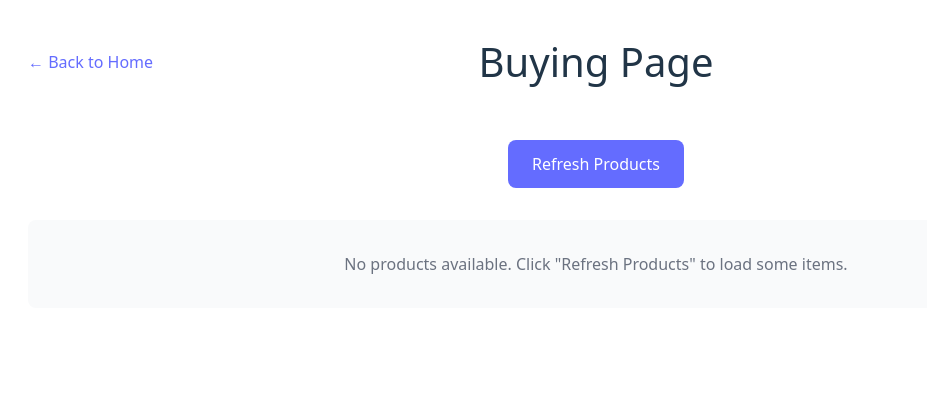
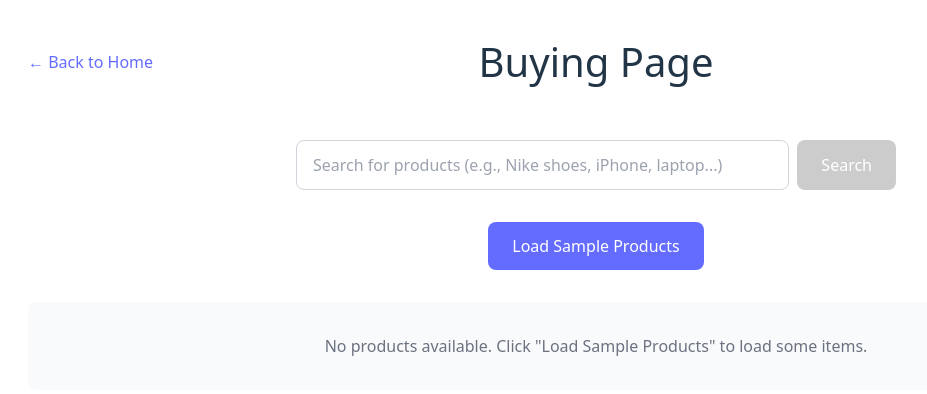
Before and after one commit to j-chen005/buy-sell-helper, a SvelteKit app: page /buying in a window 1280 px wide. Shown: the top 394 px of the page, without its empty margins (44-971 px from the left). Built offline with nearby package versions, Linux system fonts and the light colour scheme.

Commit message:
get open ai api calls to work and display

```diff
--- a/src/lib/env.js
+++ b/src/lib/env.js
@@ -7,7 +7,7 @@ export const env = {
   // API Configuration
   RAPID_API_HOST: import.meta.env.VITE_RAPID_API_HOST || '',
   RAPID_API_KEY: import.meta.env.VITE_RAPID_API_KEY || '',
-  OPENAI_API_KEY: import.meta.env.VITE_OPENAI_KEY || '',
+  OPENAI_API_KEY: import.meta.env.VITE_OPEN_AI_KEY || '',
 
   // Feature Flags
   ENABLE_DEBUG_MODE: import.meta.env.VITE_ENABLE_DEBUG_MODE === 'true',
--- a/src/routes/api/openAI/buy/+server.ts
+++ b/src/routes/api/openAI/buy/+server.ts
@@ -44,7 +44,7 @@ export async function POST({ request }: RequestEvent) {
     ];
 
     const completion = await openai.chat.completions.create({
-      model: 'gpt-4',
+      model: 'gpt-4.1',
       messages: messages,
       temperature: 0.7,
       max_tokens: 1000,
--- a/src/routes/api/rapidApi/+server.ts
+++ b/src/routes/api/rapidApi/+server.ts
@@ -16,14 +16,11 @@ interface Product {
     product_title: string;
     product_description: string;
     product_photos: string[];
-    prices: {
-        current_price: number;
-        original_price?: number;
-        typical_price_range?: string;
-        on_sale?: boolean;
-        percent_off?: number;
-    };
-    offer_page_url?: string;
+    product_attributes: any;
+    store_name: string;
+    offer_url: string;
+    price: string;
+    typical_price_range: any[];
 }
 
 interface SearchResponse {
@@ -87,25 +84,25 @@ async function searchProducts(query: string, options: SearchOptions = {}): Promi
         const data = await response.json();
 
         if (data.status === "OK" && data.data && data.data.products) {
-            const filteredProducts: Product[] = data.data.products.map((product: any) => {
-                return {
-                    product_title: product.product_title,
-                    product_description: product.product_description,
-                    product_photos: product.product_photos,
-                    prices: {
-                        current_price: product.offer?.price,
-                        original_price: product.offer?.original_price,
-                        typical_price_range: product.typical_price_range,
-                        on_sale: product.offer?.on_sale,
-                        percent_off: product.offer?.percent_off
-                    },
-                    offer_page_url: product.offer?.offer_page_url
+            // Parse the response according to the specified format
+            const new_data = [];
+            for (const product of data.data.products) {
+                const new_product = {
+                    "product_title": product.product_title || "",
+                    "product_description": product.product_description || "",
+                    "product_photos": product.product_photos || [],
+                    "product_attributes": product.product_attributes || {},
+                    "store_name": product.offer?.store_name || "",
+                    "offer_url": product.offer?.offer_page_url || "",
+                    "price": product.offer?.price || "",
+                    "typical_price_range": product.typical_price_range || []
                 };
-            });
+                new_data.push(new_product);
+            }
 
             return {
                 status: data.status,
-                filtered_products: filteredProducts,
+                filtered_products: new_data,
                 total_results: data.data.total_results || 0
             };
         } else {
--- a/src/routes/buying/+page.svelte
+++ b/src/routes/buying/+page.svelte
@@ -2,24 +2,71 @@
 	import { onMount } from 'svelte';
 
 	let products = [];
+	let aiRecommendations = null;
 	let loading = false;
+	let aiLoading = false;
 	let error = null;
+	let searchQuery = '';
 
-	async function fetchProducts() {
+	async function fetchProducts(query = '') {
 		loading = true;
 		error = null;
+		aiRecommendations = null;
 
 		try {
-			const response = await fetch('/api/rapidApi?q=Nike%20shoes');
+			// Use the provided query or default to a sample search
+			const searchTerm = query || 'Nike shoes';
+			const encodedQuery = encodeURIComponent(searchTerm);
+			const response = await fetch(`/api/rapidApi?q=${encodedQuery}`);
 			if (!response.ok) {
 				throw new Error(`HTTP error! status: ${response.status}`);
 			}
 			const result = await response.json();
 			products = result.filtered_products;
+
+			// Call OpenAI API with the parsed products
+			await getAIRecommendations(products);
 		} catch (err) {
 			error = err.message;
 		} finally {
 			loading = false;
+		}
+	}
+
+	async function getAIRecommendations(productList) {
+		aiLoading = true;
+		try {
+			const response = await fetch('/api/openAI/buy', {
+				method: 'POST',
+				headers: {
+					'Content-Type': 'application/json',
+				},
+				body: JSON.stringify({ productList })
+			});
+
+			if (!response.ok) {
+				throw new Error(`HTTP error! status: ${response.status}`);
+			}
+
+			const result = await response.json();
+			aiRecommendations = result.response;
+		} catch (err) {
+			console.error('AI recommendation error:', err);
+			// Don't set error here as it's not critical for the main functionality
+		} finally {
+			aiLoading = false;
+		}
+	}
+
+	function handleSearch() {
+		if (searchQuery.trim()) {
+			fetchProducts(searchQuery.trim());
+		}
+	}
+
+	function handleKeyPress(event) {
+		if (event.key === 'Enter') {
+			handleSearch();
 		}
 	}
 
@@ -37,9 +84,29 @@
 		</header>
 
 		<div class="content">
+			<div class="search-section">
+				<div class="search-container">
+					<input
+						type="text"
+						bind:value={searchQuery}
+						on:keypress={handleKeyPress}
+						placeholder="Search for products (e.g., Nike shoes, iPhone, laptop...)"
+						class="search-input"
+						disabled={loading}
+					/>
+					<button
+						on:click={handleSearch}
+						disabled={loading || !searchQuery.trim()}
+						class="search-button"
+					>
+						{loading ? 'Searching...' : 'Search'}
+					</button>
+				</div>
+			</div>
+
 			<div class="api-section">
-				<button on:click={fetchProducts} disabled={loading} class="fetch-button">
-					{loading ? 'Loading...' : 'Refresh Products'}
+				<button on:click={() => fetchProducts()} disabled={loading} class="fetch-button">
+					{loading ? 'Loading...' : 'Load Sample Products'}
 				</button>
 			</div>
 
@@ -52,19 +119,40 @@
 					<p>Error: {error}</p>
 				</div>
 			{:else if products.length > 0}
+				<!-- AI Recommendations Section -->
+				{#if aiLoading}
+					<div class="ai-loading">
+						<p>🤖 Getting AI recommendations...</p>
+					</div>
+				{:else if aiRecommendations}
+					<div class="ai-recommendations">
+						<h2>🤖 AI Buying Recommendations</h2>
+						<div class="recommendations-content">{@html aiRecommendations}</div>
+					</div>
+				{/if}
+
+				<!-- Products Section -->
+				<div class="products-section">
+					<h2>📦 Available Products</h2>
 					<div class="products">
 						{#each products as product}
 							<div class="product-card">
 								<h3>{product.product_title}</h3>
 								<p class="description">{product.product_description}</p>
-							<p class="price">Price: ${product.prices.current_price}</p>
-							<button class="buy-button">Buy Now</button>
+								<p class="store">Store: {product.store_name}</p>
+								<p class="price">Price: ${product.price}</p>
+								{#if product.offer_url}
+									<a href={product.offer_url} target="_blank" rel="noopener noreferrer" class="buy-button">
+										Buy Now
+									</a>
+								{/if}
 							</div>
 						{/each}
 					</div>
+				</div>
 			{:else}
 				<div class="no-products">
-					<p>No products available. Click "Refresh Products" to load some items.</p>
+					<p>No products available. Click "Load Sample Products" to load some items.</p>
 				</div>
 			{/if}
 		</div>
@@ -108,6 +196,52 @@
 		text-align: center;
 	}
 
+	.search-section {
+		margin-bottom: 2rem;
+	}
+
+	.search-container {
+		display: flex;
+		gap: 0.5rem;
+		max-width: 600px;
+		margin: 0 auto 2rem;
+	}
+
+	.search-input {
+		flex-grow: 1;
+		padding: 0.75rem 1rem;
+		border: 1px solid #d1d5db;
+		border-radius: 8px;
+		font-size: 1rem;
+		outline: none;
+		transition: border-color 0.2s;
+	}
+
+	.search-input:focus {
+		border-color: #646cff;
+	}
+
+	.search-button {
+		background: #646cff;
+		color: white;
+		border: none;
+		padding: 0.75rem 1.5rem;
+		border-radius: 8px;
+		cursor: pointer;
+		font-size: 1rem;
+		font-weight: 500;
+		transition: background-color 0.2s;
+	}
+
+	.search-button:hover:not(:disabled) {
+		background: #535bf2;
+	}
+
+	.search-button:disabled {
+		background: #ccc;
+		cursor: not-allowed;
+	}
+
 	.api-section {
 		margin: 2rem 0;
 	}
@@ -133,7 +267,7 @@
 		cursor: not-allowed;
 	}
 
-	.loading, .error, .no-products {
+	.loading, .error, .no-products, .ai-loading {
 		padding: 2rem;
 		border-radius: 8px;
 		margin: 2rem 0;
@@ -152,6 +286,51 @@
 	.no-products {
 		background: #f9fafb;
 		color: #6b7280;
+	}
+
+	.ai-loading {
+		background: #f0f9ff;
+		color: #0369a1;
+		font-weight: 500;
+	}
+
+	.ai-recommendations {
+		background: #f0fdf4;
+		border: 2px solid #22c55e;
+		border-radius: 12px;
+		padding: 2rem;
+		margin: 2rem 0;
+	}
+
+	.ai-recommendations h2 {
+		color: #15803d;
+		margin: 0 0 1rem 0;
+		font-size: 1.5rem;
+	}
+
+	.recommendations-content {
+		color: #166534;
+		line-height: 1.6;
+	}
+
+	.recommendations-content a {
+		color: #059669;
+		text-decoration: none;
+		font-weight: 500;
+	}
+
+	.recommendations-content a:hover {
+		text-decoration: underline;
+	}
+
+	.products-section {
+		margin: 2rem 0;
+	}
+
+	.products-section h2 {
+		color: #1f2937;
+		margin: 0 0 1.5rem 0;
+		font-size: 1.5rem;
 	}
 
 	.products {
@@ -188,6 +367,13 @@
 		line-height: 1.5;
 	}
 
+	.store {
+		color: #374151;
+		font-size: 0.9rem;
+		margin: 0.5rem 0;
+		font-weight: 500;
+	}
+
 	.price {
 		font-weight: 600;
 		color: #059669;
```
Lines whose indentation alone changed are shown as unchanged.
